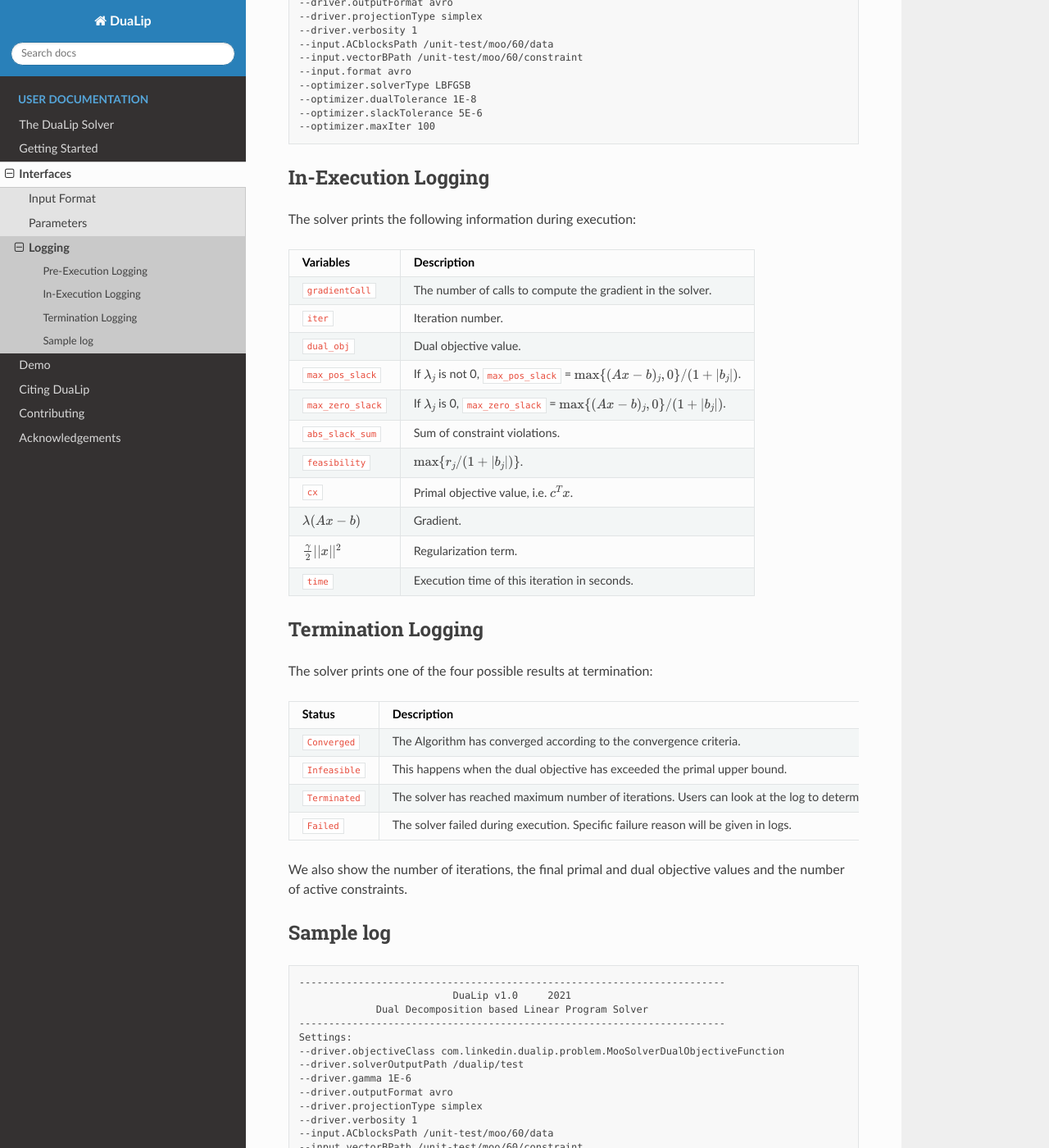
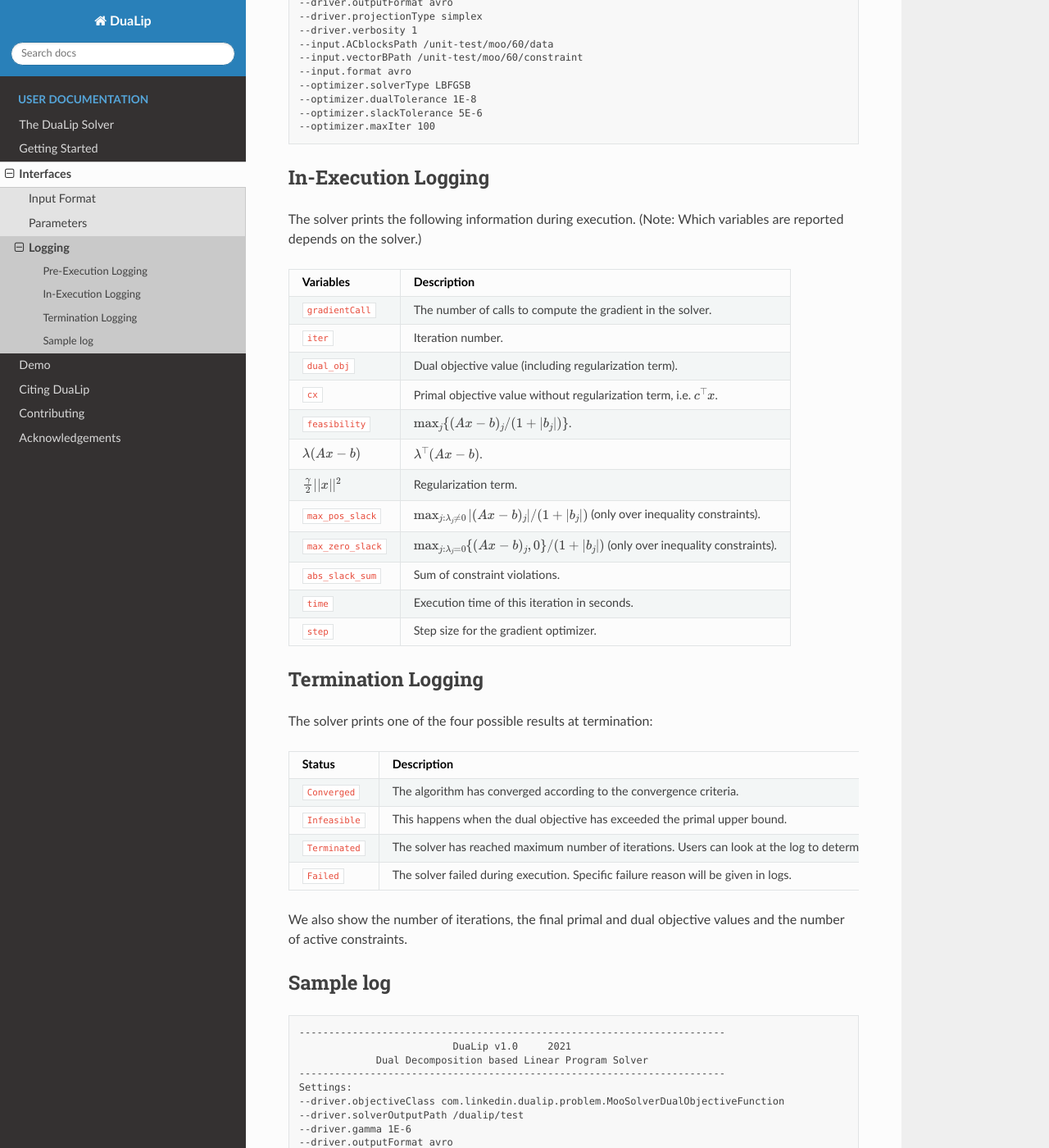
Before and after one commit to linkedin/DuaLip, a Sphinx documentation site: the page built from docs/interfaces/logging.rst, in a window 1280 px wide and 1400 px high, scrolled down 416 px. Shown: the whole window at 82% size. Built offline with Sphinx 7.4.7 and the Read the Docs theme 2.0.0, drawn with Linux system fonts in a browser that asks for light colours.

Commit message:
Update in-execution logging wiki.

```diff
--- a/docs/interfaces/logging.rst
+++ b/docs/interfaces/logging.rst
@@ -31,22 +31,23 @@ The solver logs all the parameter information before execution:
 
 In-Execution Logging
 --------------------
-The solver prints the following information during execution:
+The solver prints the following information during execution. (Note: Which variables are reported depends on the solver.)
 
 ================================  ====================================================================================
 Variables                         Description
 ================================  ====================================================================================
 :code:`gradientCall`              The number of calls to compute the gradient in the solver.
 :code:`iter`                      Iteration number.
-:code:`dual_obj`                  Dual objective value.
-:code:`max_pos_slack`             If :math:`\lambda_j` is not 0, :code:`max_pos_slack` = :math:`\max \{ (Ax-b)_j, 0 \} / (1 + |b_j|)`.
-:code:`max_zero_slack`            If :math:`\lambda_j` is 0, :code:`max_zero_slack` = :math:`\max\{ (Ax-b)_j, 0\} / (1 + |b_j|)`.
+:code:`dual_obj`                  Dual objective value (including regularization term).
+:code:`cx`                        Primal objective value without regularization term, i.e. :math:`c^\top x`.
+:code:`feasibility`               :math:`\max_j \{ (Ax-b)_j / (1 + |b_j|)\}`.
+:math:`\lambda(Ax-b)`             :math:`\lambda^\top (Ax - b)`.
+:math:`\frac{\gamma}{2}||x||^2`   Regularization term.
+:code:`max_pos_slack`             :math:`\max_{j: \lambda_j \neq 0} | (Ax-b)_j | / (1 + |b_j|)` (only over inequality constraints).
+:code:`max_zero_slack`            :math:`\max_{j: \lambda_j = 0} \{ (Ax-b)_j, 0\} / (1 + |b_j|)` (only over inequality constraints).
 :code:`abs_slack_sum`             Sum of constraint violations.
-:code:`feasibility`               :math:`\max \{ r_j/(1 + |b_j|)\}`.
-:code:`cx`                        Primal objective value, i.e. :math:`c^T x`.
-:math:`\lambda(Ax-b)`             Gradient.
-:math:`\frac{\gamma}{2}||x||^2`   Regularization term.
 :code:`time`                      Execution time of this iteration in seconds.
+:code:`step`                      Step size for the gradient optimizer.
 ================================  ====================================================================================
 
 Termination Logging
@@ -57,7 +58,7 @@ The solver prints one of the four possible results at termination:
 ================================  ====================================================================================
 Status                            Description
 ================================  ====================================================================================
-:code:`Converged`                 The Algorithm has converged according to the convergence criteria.
+:code:`Converged`                 The algorithm has converged according to the convergence criteria.
 :code:`Infeasible`                This happens when the dual objective has exceeded the primal upper bound.
 :code:`Terminated`                The solver has reached maximum number of iterations. Users can look at the log to determine if the results are good enough to be used.
 :code:`Failed`                    The solver failed during execution. Specific failure reason will be given in logs.
```
